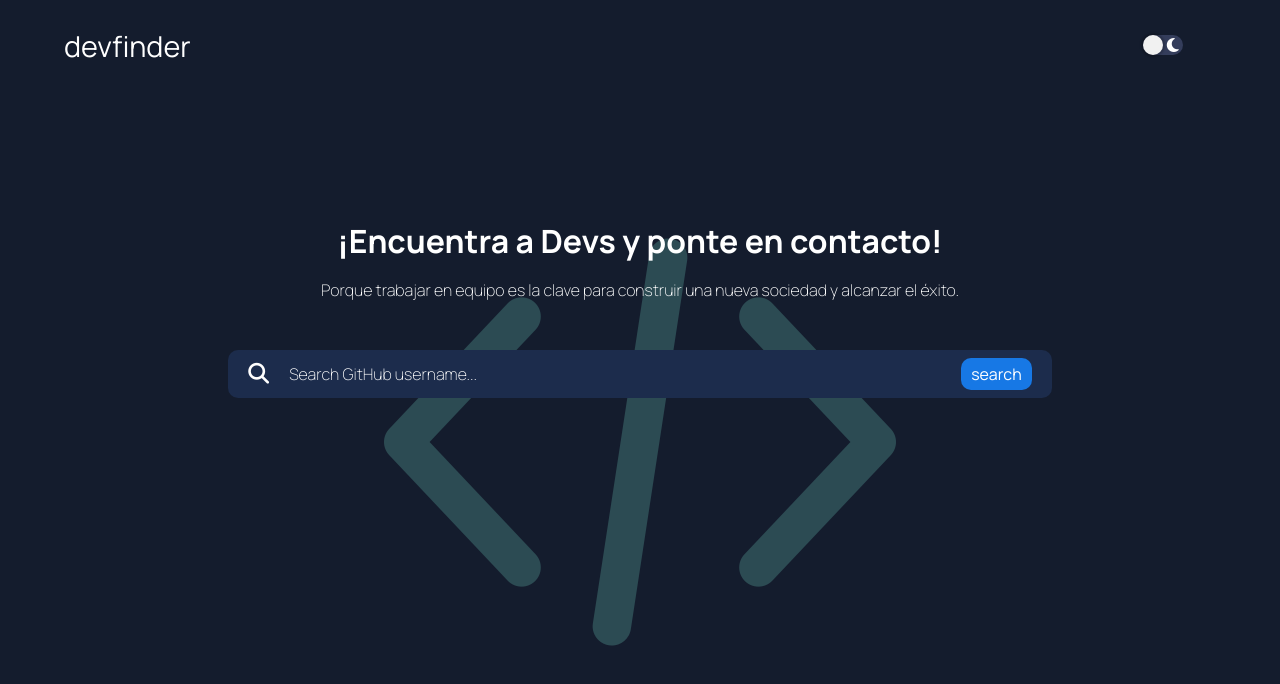
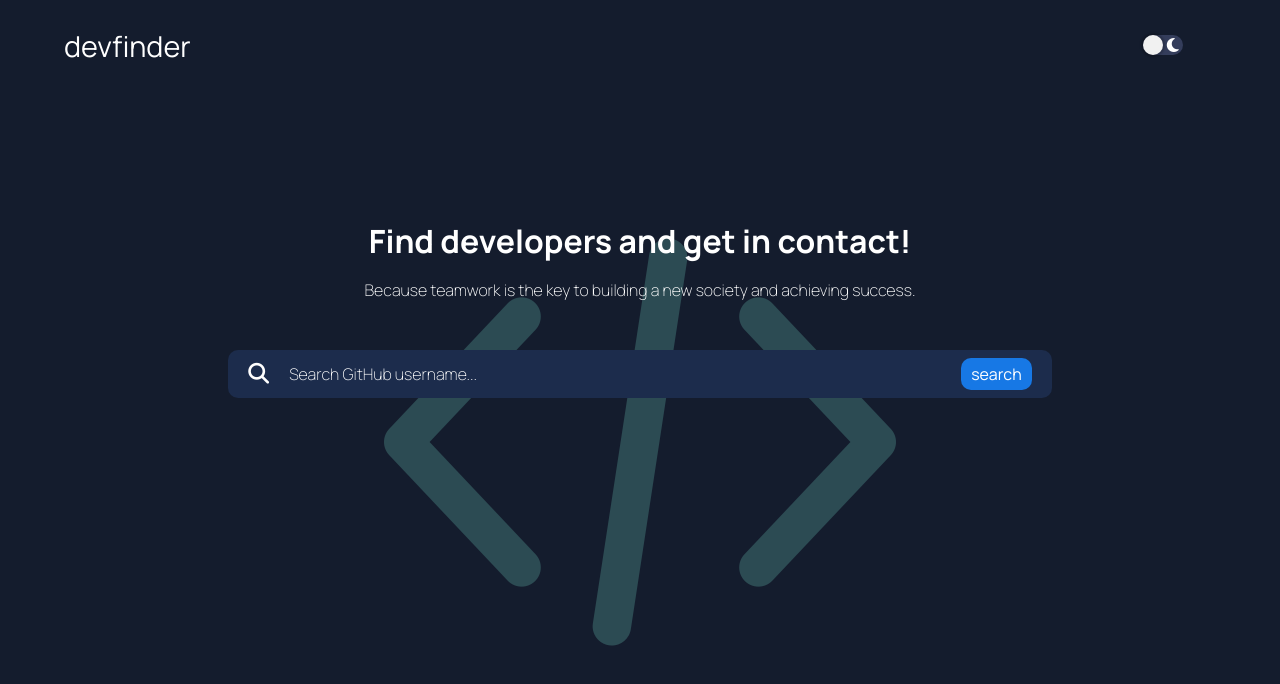
Before and after one commit to peterleunam1/devfinder, a React (Vite) app: page / in a window 1280 px wide. Shown: the top 684 px of the page. Built offline with nearby package versions, Linux system fonts and the light colour scheme.

Commit message:
Fix: Translate texts

```diff
--- a/src/components/pages/home/home.jsx
+++ b/src/components/pages/home/home.jsx
@@ -1,16 +1,21 @@
 import Logotype from "../../molecules/Logotype/logotype";
 import Header from "../../organisms/header/header";
-import './home.scss';
+import "./home.scss";
 
 export default function Home() {
   return (
     <main className="home">
-     <span className="home__span"> <Logotype/></span>
-    <section className="banner">
-    <h1 className="home__title">¡Encuentra a Devs y ponte en contacto!</h1>
-     <p>Porque trabajar en equipo es la clave para construir una nueva sociedad y alcanzar el éxito.</p>
-      <Header/>
-    </section>
+      <span className="home__span">
+        <Logotype />
+      </span>
+      <section className="banner">
+        <h1 className="home__title">Find developers and get in contact!</h1>
+        <p>
+          Because teamwork is the key to building a new society and achieving
+          success.
+        </p>
+        <Header />
+      </section>
     </main>
   );
 }
```
Also changed, not shown: src/components/pages/home/home.scss (+9 -11 lines).
